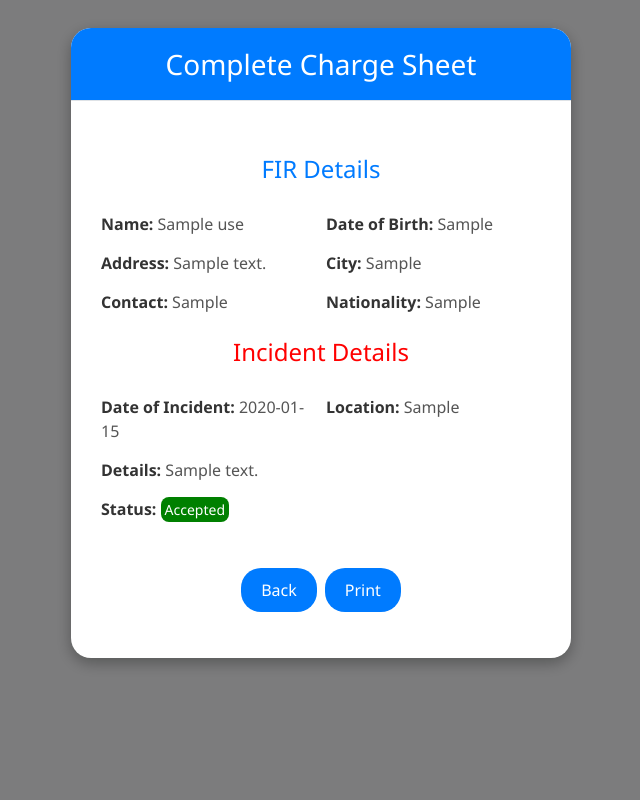
After one commit to pranitab07/Crime-Record-Management-System, a Django app: page /charge_complete/1/ in a window 1280 px wide. The commit adds this page. Shown: the whole page, without its empty margins (319-959 px from the left). Run offline with Django 5.2, Linux system fonts and the light colour scheme; a user stored in the database is signed in; tables that the repository leaves empty hold one stand-in row (values such as "Sample post"); some libraries are stand-ins or nearby versions.

Commit message:
Integrated Charge sheet functionality

```diff
--- a/app/models.py
+++ b/app/models.py
@@ -31,12 +31,12 @@ class contactus(models.Model):
         db_table="contactus"
 
 class charge_sheet(models.Model):
-    user_a = models.ForeignKey(u, on_delete=models.CASCADE,null=True,blank=True)
+    main_user=models.CharField(max_length=100,null=True,blank=True,unique=True)
     created_at = models.DateTimeField(auto_now_add=True,null=True,blank=True)
     law=models.CharField(max_length=100,null=True,blank=True)
     officer=models.CharField(max_length=100,null=True,blank=True)
     investigation=models.CharField(max_length=200,null=True,blank=True)
-    t_f=models.BooleanField(null=True,blank=True)
+    t_f=models.BooleanField(default=False)
 
     class Meta:
         db_table="charge_sheet"
--- a/app/urls.py
+++ b/app/urls.py
@@ -11,6 +11,9 @@ urlpatterns = [
     path('login/police',views.login_police,name='login_police'),
     path('home/',views.home,name='home'),
     path('accept/<int:pk>/', views.accept, name='accept'),
+    path('charge/<int:pk>/', views.complete_charge_sheet, name='charge'),
+    path('charge_complete/<int:pk>/', views.charge, name='charge_complete'),
+    path('charge_complete_citizen/<int:pk>/', views.charge_citizen, name='charge_complete_citizen'),
     path('reject/<int:pk>/', views.reject, name='reject'),
     path('home_police/',views.home_police,name='home_police'),
     path('logout/',views.logout_view,name='logout'),
--- a/app/views.py
+++ b/app/views.py
@@ -3,7 +3,7 @@ from django.contrib.auth.models import User as U
 from django.contrib.auth import authenticate,login as auth_login,logout as auth_logout
 from django.contrib.auth import logout
 from django.contrib.auth.decorators import login_required
-from .models import User
+from .models import User,charge_sheet
 from .models import contactus
 from datetime import datetime
 import pandas as pd
@@ -15,6 +15,8 @@ from django.db.models import Count
 from django.db.models.functions import Cast ,  Substr
 from django.db.models import IntegerField
 from django.contrib import messages
+from .forms import ChargeSheetForm
+
 plt.switch_backend('Agg')
 
 def start(request):
@@ -26,17 +28,55 @@ def start(request):
         customer.save()
     return render(request,'start.html')
 
+@login_required(login_url='login/police')
 def accept(request,pk):
     inst=User.objects.get(id=pk)
     inst.a_r=True
     inst.save()
     return home_police(request)
 
+@login_required(login_url='login/police')
 def reject(request,pk):
     inst=User.objects.get(id=pk)
     inst.a_r=False
     inst.save()
     return home_police(request)
+
+@login_required(login_url='login/police')
+def complete_charge_sheet(request, pk):
+    if request.method=='POST':
+        form = ChargeSheetForm(request.POST)
+        if form.is_valid():
+            law=form.cleaned_data["law"]
+            officer=form.cleaned_data["officer"]
+            investigation=form.cleaned_data["investigation"]
+            if not (law==None and officer==None and investigation==None):
+                charge=charge_sheet(law=law,officer=officer,investigation=investigation,main_user=pk,t_f=True)
+                charge.save()
+            return redirect('home_police')
+        return redirect('home_police')
+    else:
+        form = ChargeSheetForm()
+        data_dict={'form':form}
+        return render(request,'test.html',data_dict)
+
+@login_required(login_url='login/citizens')
+def charge_citizen(request,pk):
+    if request.method == 'POST':
+        return redirect('home')
+    fir=User.objects.filter(id=pk)
+    sheet=charge_sheet.objects.filter(main_user=str(pk))
+    context={'fir':fir,'sheet':sheet}
+    return render(request,'charge_sheet.html',context)
+
+@login_required(login_url='login/police')
+def charge(request,pk):
+    if request.method == 'POST':
+        return redirect('home_police')
+    fir=User.objects.filter(id=pk)
+    sheet=charge_sheet.objects.filter(main_user=str(pk))
+    context={'fir':fir,'sheet':sheet}
+    return render(request,'charge_sheet.html',context)
 
 def signup(request):
 
@@ -59,6 +99,25 @@ def signup(request):
 
     return render(request,'signup.html')
 
+def get_user(data,charge):
+    result=[]
+    p=[]
+    ch={'id':[]}
+    for c in charge:
+        ch['id'].append(c.main_user)
+    for i in data:
+        if i.a_r and i.id not in ch['id']:
+            if str(i.id) in ch['id']:
+                result.append(i.id)
+            else:
+                p.append(i.id)
+                result.append(i.id)
+
+    print(result)
+    print(p)
+    r=User.objects.filter(id__in=result).order_by('created_at').reverse()
+    return r,p
+
 def login_citizens(request):
      if request.method=='POST':
         username=request.POST.get('username')
@@ -68,15 +127,29 @@ def login_citizens(request):
            auth_login(request,user)
            fname=request.user.first_name
            hist=User.objects.filter(user=request.user).order_by('created_at').reverse()
+           charge=charge_sheet.objects.all()
+           sheet,pk=get_user(hist,charge)
            model_count=User.objects.filter(user=request.user).count()
            pending=User.objects.filter(user=request.user,a_r=False).count()
-           data={'total_count': model_count,'name':fname,'pending':pending,'history':hist}
+           data={'pk':pk,'sheet':sheet,'sheet_count':sheet.count(),'charge':charge,'total_count': model_count,'name':fname,'pending':pending,'history':hist}
            return render(request,'home.html',data)
         else:
             message="Username or password is incorrect."
             return render(request, 'index1.html', {'login_failed_message': message})
 
      return render(request,'index1.html')
+
+def incomplete_data(data,charge):
+    result=[]
+    ch=[]
+    for c in charge:
+        ch.append(c.main_user)
+    for row in data:
+        if row.a_r and str(row.id) not in ch :
+            result.append(row.id)
+
+    cha=User.objects.filter(id__in=result)
+    return cha
 
 def login_police(request):
     if request.method=='POST':
@@ -89,6 +162,8 @@ def login_police(request):
            reversed_data = User.objects.order_by('created_at').reverse()
            total_records = User.objects.count()
            city_counts = User.objects.values('ccity').annotate(total_users=Count('id')).order_by('ccity')
+           charge=charge_sheet.objects.all()
+           incomplete_sheet=incomplete_data(reversed_data,charge)
            month_counts = (
                 User.objects
                 .annotate(
@@ -104,7 +179,7 @@ def login_police(request):
            for c in month_counts:
                if(c['month']==current_month):
                    month_c=c['count']
-           data_dict={'data':reversed_data,'total_count':total_records,'city_count':city_counts.count(),'city':city_counts,'month_count':month_c}
+           data_dict={'incomplete':incomplete_sheet,'charge':charge,'data':reversed_data,'total_count':total_records,'city_count':city_counts.count(),'city':city_counts,'month_count':month_c}
            return render(request,'home_police.html',data_dict)
         else:
             message="Police ID or password is incorrect."
@@ -166,16 +241,20 @@ def analyze_data(request):
 @login_required(login_url='login/citizens')
 def home(request):
     hist=User.objects.filter(user=request.user).order_by('created_at').reverse()
+    charge=charge_sheet.objects.all()
+    sheet,pk=get_user(hist,charge)
     fname=request.user.first_name
     pending=User.objects.filter(user=request.user,a_r=False).count()
     model_count=User.objects.filter(user=request.user).count()
-    data={'total_count': model_count,'name':fname,'pending':pending,'history':hist}
+    data={'pk':pk,'sheet':sheet,'sheet_count':sheet.count(),'charge':charge,'total_count': model_count,'name':fname,'pending':pending,'history':hist}
     return render(request,'home.html',data)
 
 @login_required(login_url='login/police')
 def home_police(request):
     reversed_data = User.objects.order_by('created_at').reverse()
     total_records = User.objects.count()
+    charge=charge_sheet.objects.all()
+    incomplete_sheet=incomplete_data(reversed_data,charge)
     city_counts = User.objects.values('ccity').annotate(total_users=Count('id')).order_by('ccity')
     month_counts = (
         User.objects
@@ -192,5 +271,5 @@ def home_police(request):
     for c in month_counts:
         if(c['month']==current_month):
             month_c=c['count']
-    data_dict={'data':reversed_data,'total_count':total_records,'city_count':city_counts.count(),'city':city_counts,'month_count':month_c}
+    data_dict={'case': 'i_charge_sheet','incomplete':incomplete_sheet,'charge':charge,'data':reversed_data,'total_count':total_records,'city_count':city_counts.count(),'city':city_counts,'month_count':month_c}
     return render(request,'home_police.html',data_dict)
--- /dev/null
+++ b/static/sheet.css
@@ -0,0 +1,101 @@
+body {
+    background-color: #f8f9fa;
+    font-family: 'Segoe UI', Tahoma, Geneva, Verdana, sans-serif;
+}
+
+.modal-content {
+    border-radius: 20px;
+    box-shadow: 0 5px 15px rgba(0, 0, 0, 0.3);
+    border: none;
+}
+
+.modal-header {
+    background-color: #007bff;
+    color: white;
+    border-top-left-radius: 20px;
+    border-top-right-radius: 20px;
+    text-align: center;
+    padding: 15px;
+}
+
+.modal-title {
+    margin: auto;
+    font-size: 28px;
+}
+
+.modal-body {
+    padding: 30px;
+}
+
+.field {
+    font-weight: bold;
+    color: #333;
+    margin-top: 15px;
+}
+
+.field span {
+    color: #555;
+    font-weight: normal;
+}
+
+.inline-fields {
+    display: flex;
+    justify-content: space-between;
+}
+
+.inline-fields .field {
+    flex: 1;
+    margin-right: 10px;
+}
+
+.inline-fields .field:last-child {
+    margin-right: 0;
+}
+
+.btn-primary {
+    background-color: #007bff;
+    border: none;
+    border-radius: 20px;
+    padding: 10px 20px;
+    font-size: 16px;
+    margin-top: 30px;
+}
+
+.btn-primary:hover {
+    background-color: #0056b3;
+}
+
+.status-completed,
+.status-done {
+    font-weight: bold;
+    background-color: #dc3545;
+    margin-top:5px;
+    border-radius: 8px;
+    color: white;
+    padding: 2px 4px;
+    font-size:14px;
+    text-decoration: none;
+    margin-top: -5px;
+    display: inline-block;}
+
+.section-title {
+    text-align: center;
+    font-size: 24px;
+    margin-top: 20px;
+    margin-bottom: 10px;
+    color: #007bff;
+}
+
+.incident-title{
+    text-align: center;
+    font-size: 24px;
+    margin-top: 20px;
+    margin-bottom: 10px;
+    color: red;
+}
+
+.modal-footer {
+    border-top: none;
+    display: flex;
+    justify-content: center;
+}
--- /dev/null
+++ b/templates/charge_sheet.html
@@ -0,0 +1,73 @@
+<!DOCTYPE html>
+<html lang="en">
+<head>
+    <meta charset="UTF-8">
+    <meta name="viewport" content="width=device-width, initial-scale=1.0">
+    <title>Complete Charge Sheet</title>
+    <link rel="stylesheet" href="https://stackpath.bootstrapcdn.com/bootstrap/4.3.1/css/bootstrap.min.css">
+    {% load static %}
+    <link rel='stylesheet' href='{% static 'sheet.css' %}'>
+    <script src="https://cdnjs.cloudflare.com/ajax/libs/jspdf/2.4.0/jspdf.umd.min.js"></script>
+</head>
+<body>
+    <div class="modal fade" id="completeChargeSheetModal" tabindex="-1" role="dialog" aria-labelledby="exampleModalLabel" aria-hidden="true">
+        <div class="modal-dialog" role="document">
+            <div class="modal-content">
+                <div class="modal-header">
+                    <h5 class="modal-title" id="exampleModalLabel">Complete Charge Sheet</h5>
+                </div>
+                <div class="modal-body">
+                    <form method="post">
+                        {% csrf_token %}
+                        {% for x in fir %}
+                            <div class="section-title">FIR Details</div>
+                            <div class="inline-fields">
+                                <div class="field">Name: <span>{{ x.cname }}</span></div>
+                                <div class="field">Date of Birth: <span>{{ x.cdob }}</span></div>
+                            </div>
+                            <div class="inline-fields">
+                                <div class="field">Address: <span>{{ x.caddress }}</span></div>
+                                <div class="field">City: <span>{{ x.ccity }}</span></div>
+                            </div>
+                            <div class="inline-fields">
+                                <div class="field">Contact: <span>{{ x.ccontact }}</span></div>
+                                <div class="field">Nationality: <span>{{ x.cnationality }}</span></div>
+                            </div>
+                            <div class="incident-title">Incident Details</div>
+                            <div class="inline-fields">
+                                <div class="field">Date of Incident: <span>{{ x.cdateincident }}</span></div>
+                                <div class="field">Location: <span>{{ x.clocation }}</span></div>
+                            </div>
+                            <div class="field">Details: <span>{{ x.cdetails }}</span></div>
+                            <div class="field">Status: <span style="background-color: green; margin-top:5px;border-radius: 8px; color: white; padding: 2px 4px;font-size:14px; text-decoration: none; margin-top: -5px; display: inline-block;">Accepted</span></div>
+                        {% endfor %}
+                        {% for i in sheet %}
+                            <div class="section-title">Charge Sheet</div>
+                            <div class="field">Section of Law: <span>{{ i.law }}</span></div>
+                            <div class="field">Investigation Officer: <span>{{ i.officer }}</span></div>
+                            <div class="field">Investigation Details: <span>{{ i.investigation }}</span></div>
+                            <div class="field">Investigation Date/Time: <span>{{ i.created_at }}</span></div>
+                        {% endfor %}
+                        <div class="modal-footer">
+                            <button type="submit" class="btn btn-primary">Back</button>
+                            <button type="submit" class="btn btn-primary" id="printButton">Print</button>
+                        </div>
+                    </form>
+                </div>
+            </div>
+        </div>
+    </div>
+
+    <!-- Include jQuery and Bootstrap JS for modal functionality -->
+    <script src="https://code.jquery.com/jquery-3.3.1.slim.min.js"></script>
+    <script src="https://stackpath.bootstrapcdn.com/bootstrap/4.3.1/js/bootstrap.bundle.min.js"></script>
+
+    <!-- Script to automatically open the modal -->
+    <script>
+        $(document).ready(function() {
+            $('#completeChargeSheetModal').modal('show');
+        });
+    </script>
+
+</body>
+</html>
```
Also changed, not shown: app/forms.py (added, +9 -0 lines), templates/home.html (+61 -1 lines), templates/home_police.html (+79 -12 lines), templates/test.html (added, +37 -0 lines), app/migrations/0009_remove_charge_sheet_user_a_user_user_c.py (added), app/migrations/0010_alter_charge_sheet_t_f.py (added), app/migrations/0011_alter_charge_sheet_t_f.py (added), app/migrations/0012_charge_sheet_main_user.py (added), app/migrations/0013_remove_user_user_c_alter_charge_sheet_main_user.py (added), static/police.jpeg (added).
